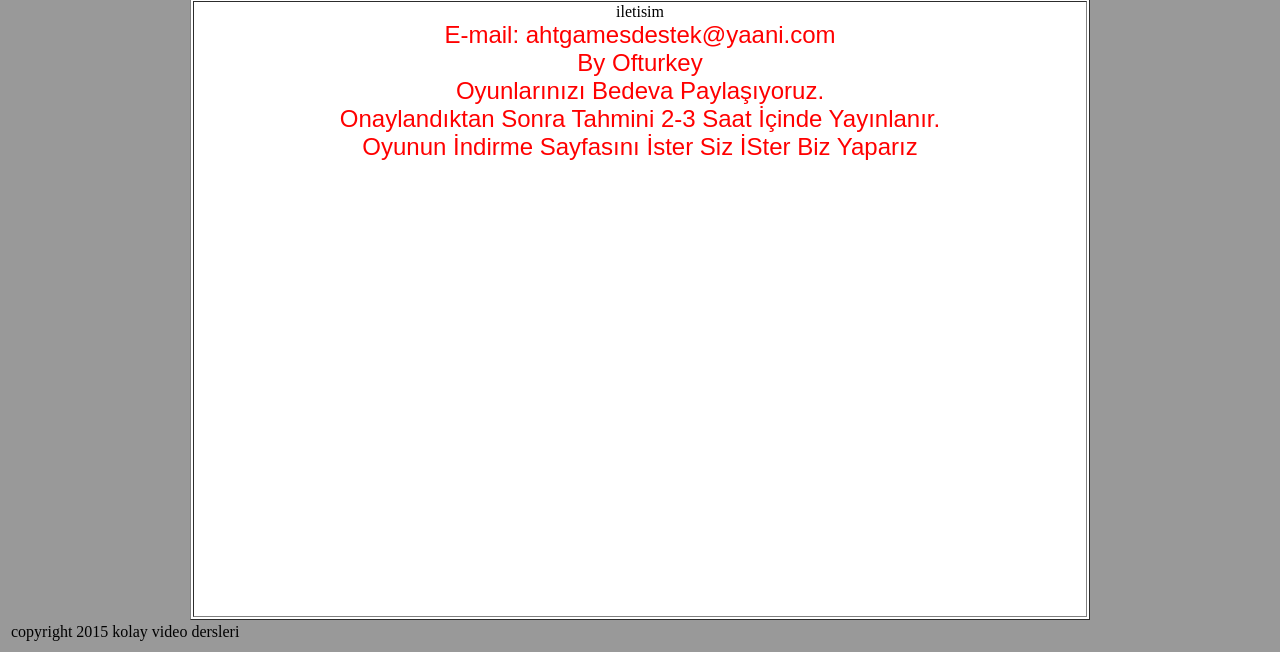
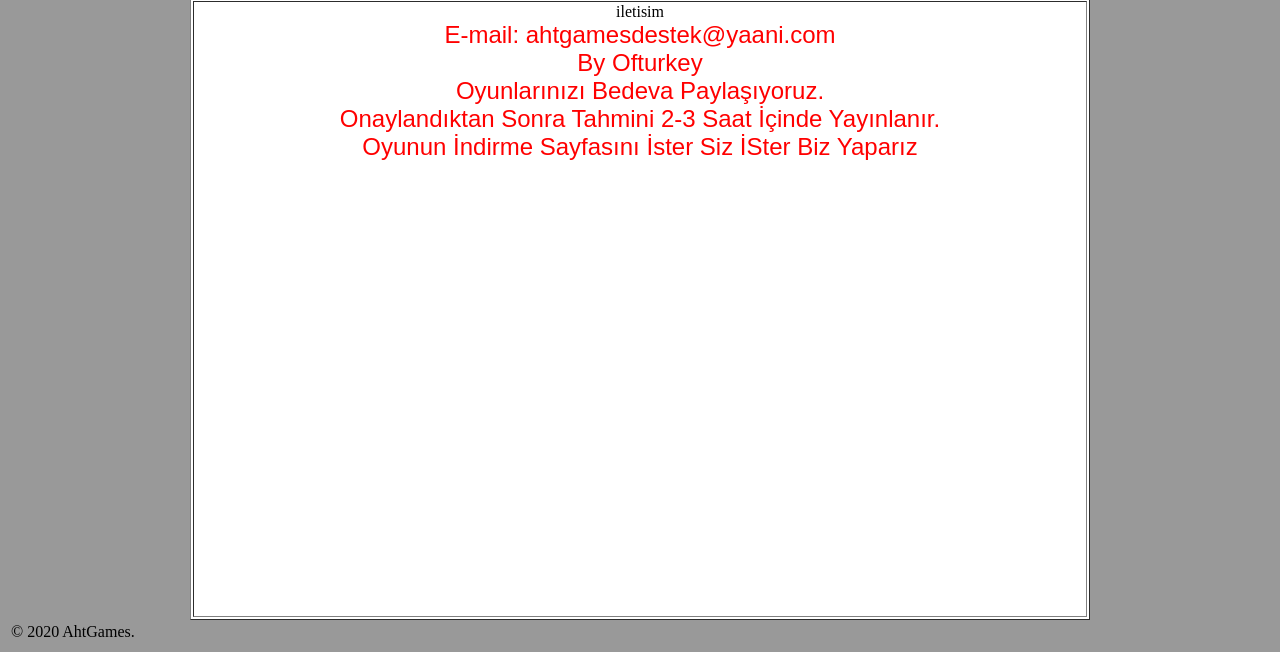
Before and after one commit to alihankarakus/alihankarakus.github.io, a plain HTML site: page iletisim.html in a window 1280 px wide. Shown: the part 188-840 px from the top of the page. Drawn offline with Linux system fonts and the light colour scheme.

Commit message:
Update iletisim.html

```diff
--- a/iletisim.html
+++ b/iletisim.html
@@ -40,7 +40,7 @@ Oyunun İndirme Sayfasını İster Siz İSter Biz Yaparız
 </table>
 <table>
 <tr>
-<td>copyright 2015 kolay video dersleri</td>
+<td>© 2020 AhtGames.</td>
 
 </tr>
 </table>
```
